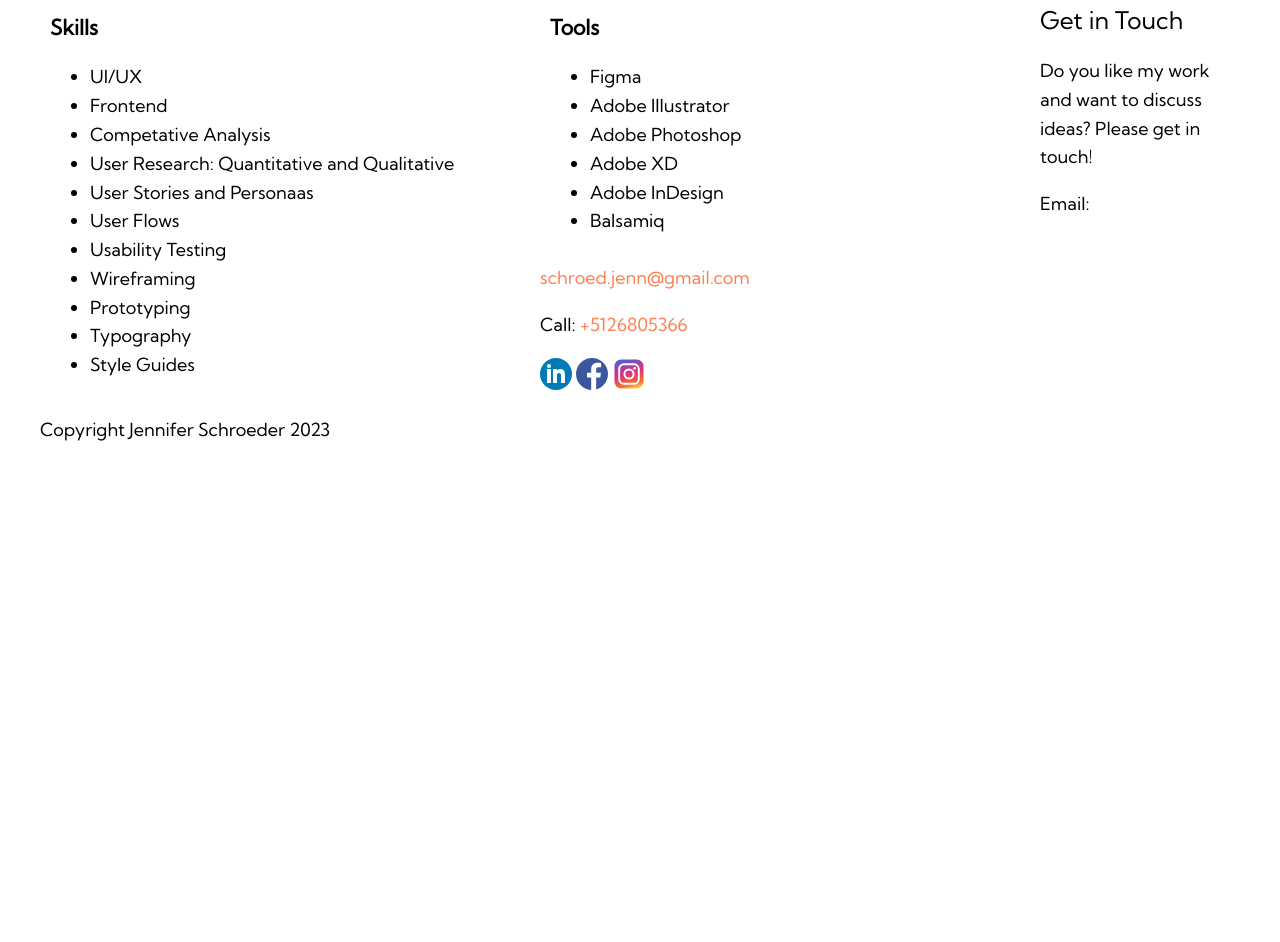
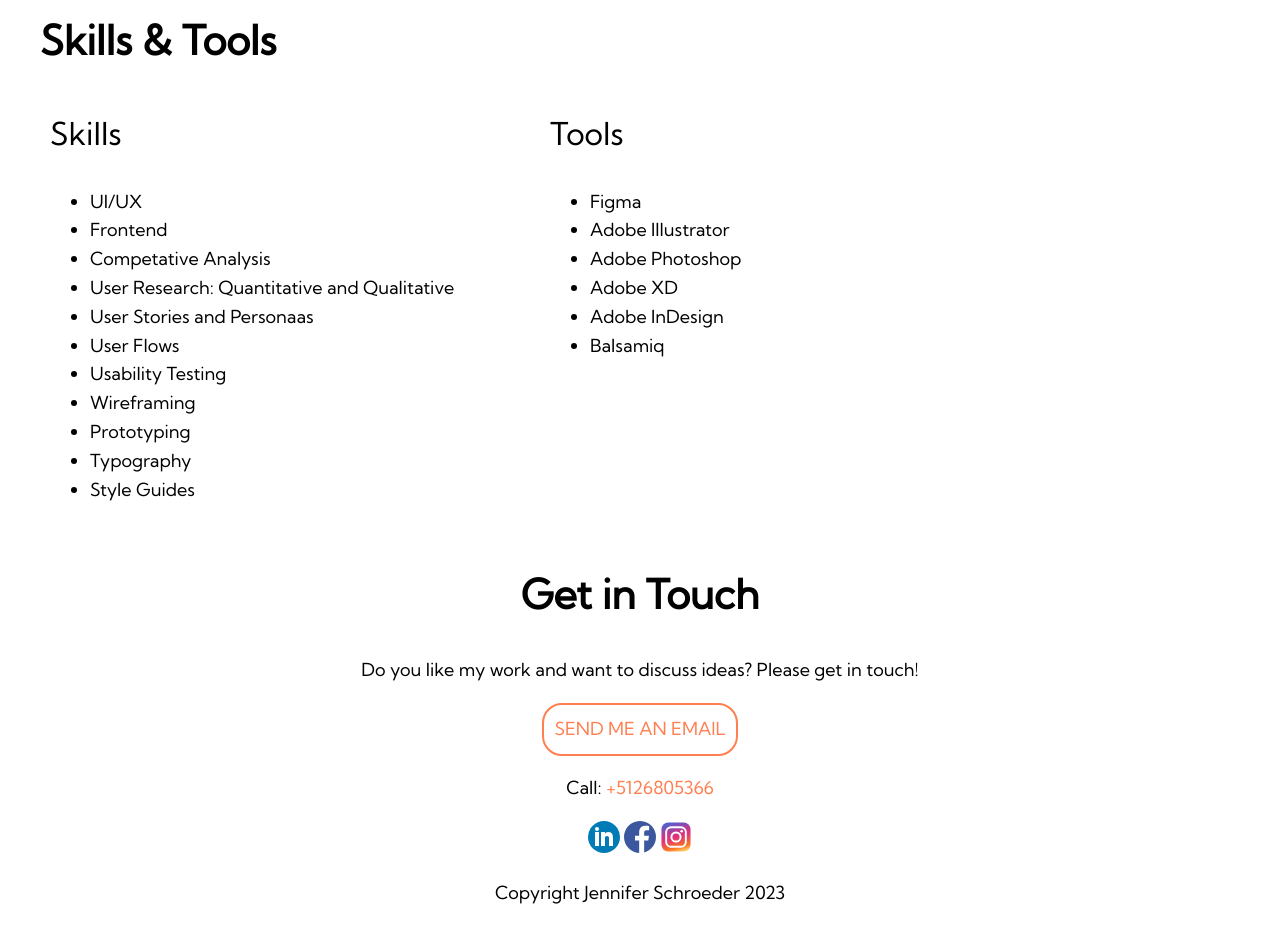
Before and after one commit to JenniferSchroeder/Portfolio-Site-Jennifer-Schroeder, a plain HTML site: page about.html in a window 1280 px wide. Shown: the part 1204-2146 px from the top of the page. Before the commit the page ends 1667 px from the top, so only its background shows below. Drawn offline with nearby package versions, Linux system fonts and the light colour scheme.

Commit message:
Fixed column issues

```diff
--- a/about.html
+++ b/about.html
@@ -66,7 +66,8 @@
                 </div>
                 <div>
                     <h2>Skills & Tools</h2>
-                    <div class="col-md-6">
+                    <div class="row"><!-- open row that holds (2) columns  -->
+                        <div class="col-md-6"><!--open first col-->
                             <h3>Skills</h3>
                             <ul>
                                 <li>
@@ -103,9 +104,8 @@
                                     Style Guides
                                 </li>
                             </ul>
-                    </div>
-                </div>
-                <div class="col-md-6">
+                        </div><!--end column-->
+                    <div class="col-md-6"><!--start second column-->
                         <h3>Tools</h3>
                         <ul>
                             <li>
@@ -127,26 +127,25 @@
                                 Balsamiq
                             </li>
                         </ul>
-                </div>
+                    </div><!--end column-->
+                  </div><!--end row with columns-->
                 </div>
         </div>
     </main>
-    <footer>
+    <footer id="contact">
         <div class="container">
+            <div class="row">
                 <h2>Get in Touch</h2>
                 <p>
                     Do you like my work and want to discuss ideas? Please get in touch!
                 </p>
                 <p>
-                Email:
-                <a href="mailto:schroed.jenn@gmail.com">schroed.jenn@gmail.com</a>
-            </p>
+                    <a href="mailto:schroed.jenn2gmail.com" class="button contact">Send me an email</a>
                 <p>
                     Call:
                     <a href="tel:+5126805366">+5126805366</a>
                 </p>
-        </div>
-        <div class="container">
+                <div>
                     <a href="LINKEDIN-URL" target="_blank">
                         <img class="social" src="img/linkedinicon.svg" alt="linkedin">
                     </a>
@@ -156,7 +155,9 @@
                     <a href="INSTAGRAM-URL" target="_blank">
                         <img class="social" src="img/instagram_icon.svg" alt="instagram">
                     </a>
-            <p>Copyright Jennifer Schroeder 2023</p>
+                </div>
+                    <p center>Copyright Jennifer Schroeder 2023</p>
+            </div>
         </div>
     </footer>
     <script src="js/scripts.js"></script>
--- a/css/styles.css
+++ b/css/styles.css
@@ -57,12 +57,12 @@
   font-weight: 700;
 }
 
-h2 {
+h3 {
   font-size: 1.75em;
   font-weight: 400;
 }
 
-h2 {
+h4 {
   font-size: 1.35em;
   font-weight: 400;
 }
@@ -95,7 +95,17 @@
   /* Reduces the opacity of the button to 80% */
   color: #fff;
   text-decoration: none;
+  background-color: black;
 }
+
+/*.button.nav {
+  text-decoration: none;
+  color: #000;
+  padding: 10px;
+  border-radius: 0px;
+  border-color: transparent;
+  background-color: transparent;
+}  This was my attempt at animating the nav*/
 
 .button.contact {
   background-color: transparent;
@@ -177,7 +187,6 @@
 #work .row {
   padding-bottom: 25px;
   border-bottom: 1px solid #4a4a4a;
-  padding-left: 30px;
 }
 
 #contact .row {
@@ -250,7 +259,7 @@
   }
 
   .col-md-6 {
-    width: 50%;
+    width: 40%;
     padding: 10px;
   }
 
@@ -272,6 +281,10 @@
     margin-left: auto;
     margin-right: auto;
   }
+  .col-lg-8 {
+    width: 50%;
+    padding: 10px;
+  }
 }
 
 /* ==============================
@@ -279,10 +292,14 @@
 ================================= */
 @media only screen and (min-width: 1440px) {}
 
+.col-xl-4-8 {
+  width: 50%;
+  padding: 10px;
+}
+
 [class*="col-"] {
   float: left;
   padding: 10px;
-  width: 40%;
 }
 
 @keyframes color-change {
--- a/js/scripts.js
+++ b/js/scripts.js
@@ -1 +1,8 @@
 console.log ("Hi! Welcome to My Portfolio Site")
+var person = {
+    name: "Jennifer Schroeder",
+    age: 46,
+    hobbies: "camping, making art"
+  };
+
+  console.log (person)
```
Also changed, not shown: index.html (+6 -4 lines), outdoorsy.html (+7 -5 lines). Lines whose indentation alone changed are shown as unchanged.
